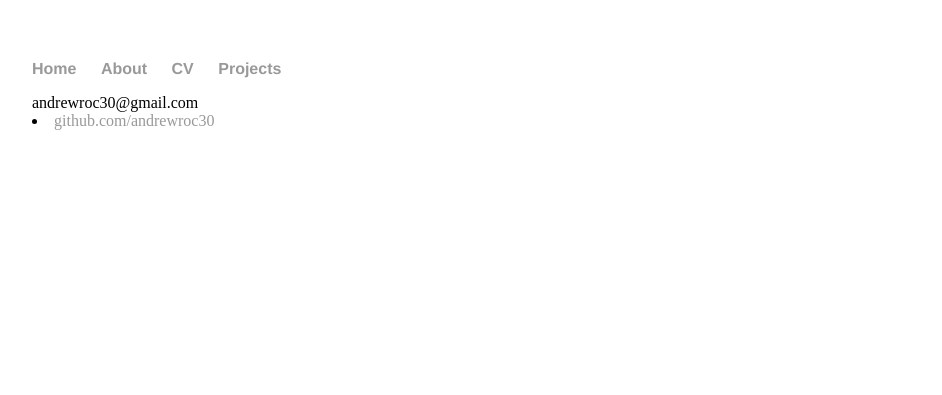
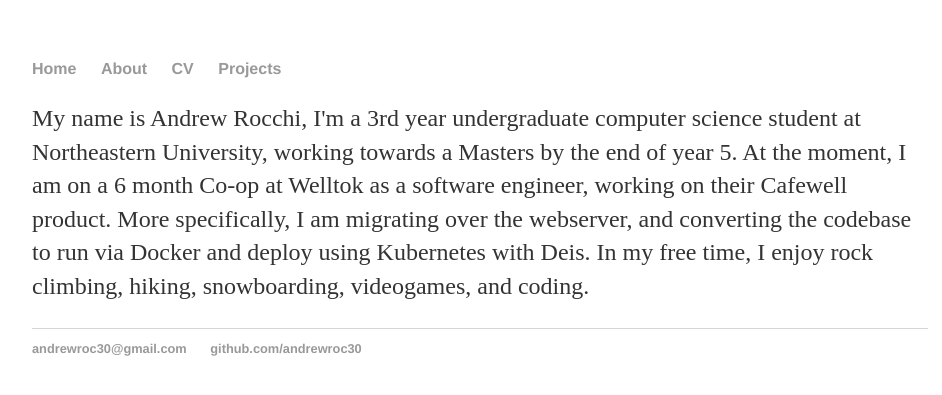
Before and after one commit to andrewroc30/andrewroc30.github.io, a Jekyll site: the page built from about/index.html, in a window 1280 px wide. Shown: the top 395 px of the page, without its empty margins (160-1102 px from the left). Built offline with Jekyll 4.4.1, drawn with Linux system fonts in a browser that asks for light colours.

Commit message:
Fixed about page

```diff
--- a/about/index.html
+++ b/about/index.html
@@ -2,7 +2,7 @@
 layout: default
 title: About
 ---
-<div class="About</h1>
+<div class="About"</h1>
 	<p>My name is Andrew Rocchi, I'm a 3rd year undergraduate computer science student at Northeastern University,
 	    working towards a Masters by the end of year 5.  At the moment, I am on a 6 month Co-op at Welltok as a
 	    software engineer, working on their Cafewell product.  More specifically, I am migrating over the webserver,
```
